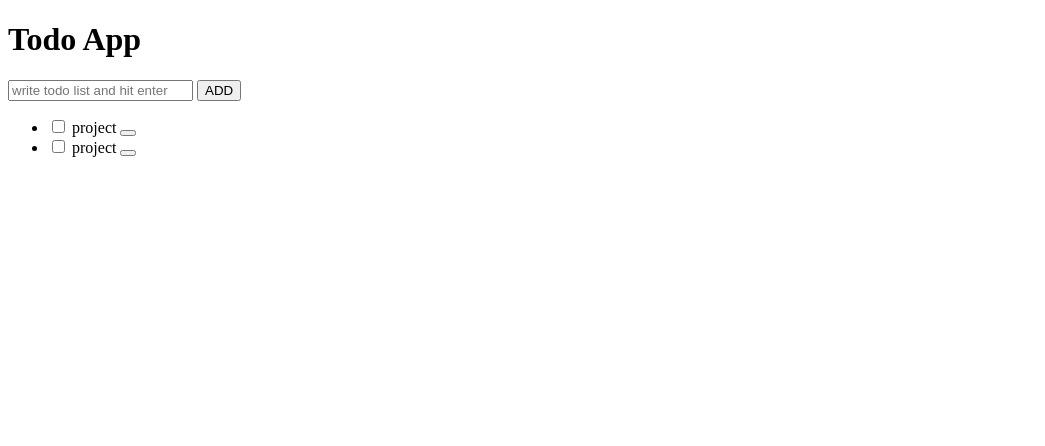
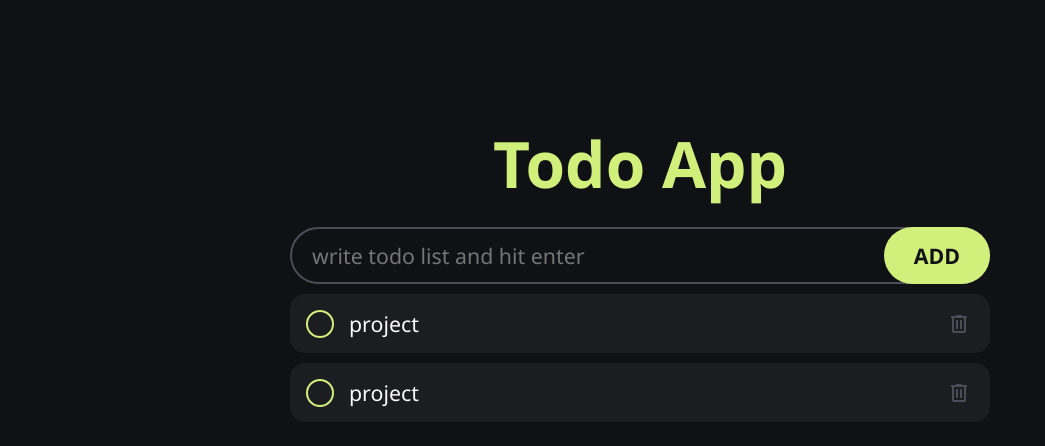
Before and after one commit to nandhini1927/todo, a plain HTML site: page index.html in a window 1280 px wide. Shown: the whole page, without its empty margins (0-1045 px from the left). Drawn offline with Linux system fonts and the light colour scheme.

Commit message:
Html and CSS

```diff
--- a/index.html
+++ b/index.html
@@ -1,45 +1,81 @@
 <!DOCTYPE html>
 <html lang="en">
   <head>
-    <meta charset="UTF-8">
-    <meta name="viewport" content="width=device-width, initial-scale=1.0">
+    <meta charset="UTF-8" />
+    <meta name="viewport" content="width=device-width, initial-scale=1.0" />
     <title>Todo App</title>
+    <link rel="stylesheet" href="style.css" />
+    <script src="app.js"></script>
   </head>
   <body>
     <h1>Todo App</h1>
-    <div class="wrappper">
+    <div class="wrapper">
       <form>
-            <input type="text" id="input-text" placeholder ="write todo list and hit enter" autocomplete="off">
-            <button id="button-input">ADD</button>
-
+        <input
+          type="text"
+          id="todo-input"
+          placeholder="write todo list and hit enter"
+          autocomplete="off"
+        />
+        <button id="add-button">ADD</button>
       </form>
       <ul id="todo-list">
-            <li id="todo">
-                <input type="checkbox" id="todo-checkbox" >
-                <label class="custom-checkbox" for="todo-1" >
-
+        <li class="todo">
+          <input type="checkbox" id="todo-1" />
+          <label class="custom-checkbox" for="todo-1">
+            <svg
+              fill="transparent"
+              xmlns="http://www.w3.org/2000/svg"
+              height="24"
+              viewBox="0 -960 960 960"
+              width="24"
+            >
+              <path d="M382-240 154-468l57-57 171 171 367-367 57 57-424 424Z" />
+            </svg>
           </label>
-                <label for="todo-1" class="todo-text">
-                    project
-                </label>
-                <button class="todo-button" >
-
+          <label for="todo-1" class="todo-text"> project </label>
+          <button class="delete-button">
+            <svg
+              fill="var(--secondary-color)"
+              xmlns="http://www.w3.org/2000/svg"
+              height="24"
+              viewBox="0 -960 960 960"
+              width="24"
+            >
+              <path
+                d="M280-120q-33 0-56.5-23.5T200-200v-520h-40v-80h200v-40h240v40h200v80h-40v520q0 33-23.5 56.5T680-120H280Zm400-600H280v520h400v-520ZM360-280h80v-360h-80v360Zm160 0h80v-360h-80v360ZM280-720v520-520Z"
+              />
+            </svg>
           </button>
         </li>
-            <li id="todo">
-                <input type="checkbox" id="todo-checkbox" >
-                <label class="custom-checkbox" for="todo-2" >
-
+        <li class="todo">
+          <input type="checkbox" id="todo-2" />
+          <label class="custom-checkbox" for="todo-2">
+            <svg
+              fill="transparent"
+              xmlns="http://www.w3.org/2000/svg"
+              height="24"
+              viewBox="0 -960 960 960"
+              width="24"
+            >
+              <path d="M382-240 154-468l57-57 171 171 367-367 57 57-424 424Z" />
+            </svg>
           </label>
-                <label for="todo-2" class="todo-text">
-                    project
-                </label>
-                <button class="todo-button" >
-
+          <label for="todo-2" class="todo-text"> project </label>
+          <button class="delete-button">
+            <svg
+              fill="var(--secondary-color)"
+              xmlns="http://www.w3.org/2000/svg"
+              height="24"
+              viewBox="0 -960 960 960"
+              width="24"
+            >
+              <path
+                d="M280-120q-33 0-56.5-23.5T200-200v-520h-40v-80h200v-40h240v40h200v80h-40v520q0 33-23.5 56.5T680-120H280Zm400-600H280v520h400v-520ZM360-280h80v-360h-80v360Zm160 0h80v-360h-80v360ZM280-720v520-520Z"
+              />
+            </svg>
           </button>
         </li>
-
-
       </ul>
     </div>
   </body>
--- /dev/null
+++ b/style.css
@@ -0,0 +1,145 @@
+:root{
+    --background: #101114;
+    --primary-color:#1C1D20;
+    --secondary-color: #4a4d57;
+    --accent-color: rgb(209, 240, 123);
+    --text-color: #F9F9F9;
+}
+*{
+    margin: 0;
+    padding: 0;
+}
+html{
+    font-family:'Segoe UI', Tahoma, Geneva, Verdana, sans-serif;
+    font-size: 16pt;
+    color: var(--text-color);
+}
+body{
+    background-color: var(--background);
+    padding: 20px;
+    min-height: 100vh;
+    display:flex ;
+    flex-direction: column;
+    align-items: center;
+}
+h1{
+    margin-top: 100px;
+    margin-bottom: 20px;
+    font-size: 3rem;
+    font-weight: 800;
+    text-transform: capitalize;
+    text-align: center;
+    color: var(--accent-color);
+}
+.wrapper{
+    width: 700px;
+    max-width: 100%;
+    display: flex;
+    flex-direction: column;
+    gap: 10px;
+}
+#todo-input{
+    box-sizing: border-box;
+    padding: 12px 20px;
+    width: 100%;
+    background: none;
+    border: 2px solid var(--secondary-color);
+    border-radius: 1000px;
+    font: inherit;
+    color: var(--text-color);
+    caret-color: var(--accent-color);
+}
+#todo-input:focus{
+    outline: none;
+}
+form{
+    position: relative;
+}
+#add-button{
+    position: absolute;
+    top: 0;
+    right: 0;
+
+    background-color: var(--accent-color);
+    height: 100%;
+    padding: 0 30px;
+    border: none;
+    border-radius: 1000px;
+    font: inherit;
+    font-weight: 600;
+    color: var(--background);
+    cursor: pointer;
+}
+.todo{
+    margin-bottom: 10px;
+    padding: 0 16px;
+    background-color: var(--primary-color);
+    border-radius: 15px;
+    display: flex;
+    align-items: center;
+}
+.todo .todo-text{
+    padding: 15px;
+    padding-right: 0;
+    flex-grow: 1;
+    transition: 200ms ease;
+
+}
+.delete-button{
+    padding: 0 3px;
+    background: none;
+    border: none;
+    display: flex;
+    justify-content: center;
+    align-items: center;
+    cursor: pointer;
+}
+.delete-button svg{
+    transition: 200ms ease;
+}
+.delete-button:hover svg{
+    fill: firebrick;
+}
+.custom-checkbox{
+    border: 2px solid var(--accent-color);
+    border-radius: 50%;
+    min-height: 20px;
+    max-width: 25px;
+    display: flex;
+    justify-content: center;
+    align-items: center;
+    flex-shrink: 0;
+    transition: 200ms ease;
+    cursor: pointer;
+}
+
+input[type="checkbox"]:checked ~ .custom-checkbox{
+    background-color: var(--accent-color);
+}
+input[type="checkbox"]:checked ~ .custom-checkbox svg{
+    fill : var(--primary-color);
+}
+
+input[type="checkbox"]:checked ~ .todo-text{
+    text-decoration: line-through;
+    color: var(--secondary-color);
+}
+input[type="checkbox"]{
+    display: none;
+}
+@media(max-width: 500px){
+    html{
+        font-size: 12pt;
+    }
+    #add-button{
+        position: unset;
+        width: 100%;
+        margin-top: 10px;
+        padding: 15px;
+        height: auto;
+    }
+    h1{
+        margin-top: 50px;
+        font-size: 15vw;
+    }
+}
```
Also changed, not shown: icons/delete_FILL0_wght400_GRAD0_opsz24.svg (added), icons/done_FILL0_wght400_GRAD0_opsz24.svg (added). Lines whose indentation alone changed are shown as unchanged.
